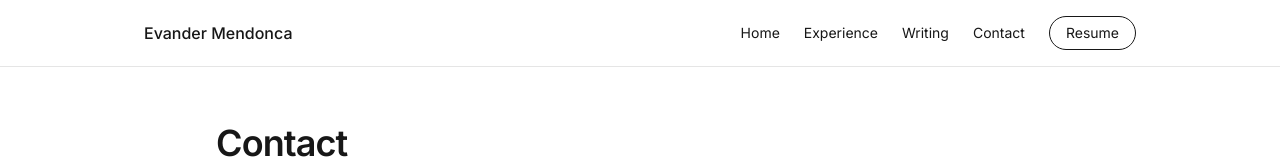
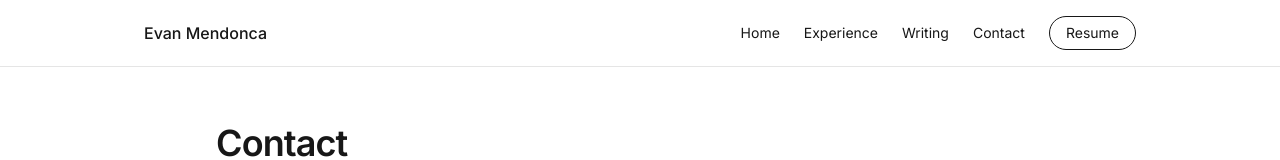
Before and after one commit to evandermendonca/website_v3, a Next.js app: page /contact in a window 1280 px wide. Shown: the top 160 px of the page. Built offline with nearby package versions, Linux system fonts and the light colour scheme.

Commit message:
Update to name text in header

```diff
--- a/src/components/Header.tsx
+++ b/src/components/Header.tsx
@@ -10,7 +10,7 @@ export function Header() {
     <header className="border-b border-neutral-200">
       <div className="mx-auto max-w-5xl px-4 py-4 flex items-center justify-between">
         <Link href="/" className="font-medium">
-          Evander Mendonca
+          Evan Mendonca
         </Link>
 
         <nav className="hidden md:flex items-center gap-6 text-sm">
```
